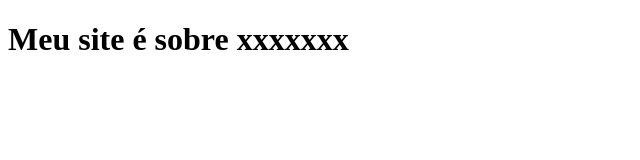
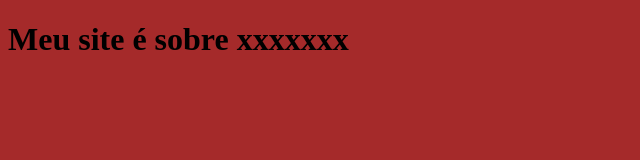
Before and after one commit to Laryssaadriana/projeto-agrinho, a plain HTML site: page index.html in a window 1280 px wide. Shown: the whole page, without its empty margins (0-640 px from the left). Drawn offline with Linux system fonts and the light colour scheme.

Commit message:
mudando a cor de fundo

```diff
--- a/estilo.css
+++ b/estilo.css
@@ -0,0 +1,3 @@
+body{
+    background-color: brown;
+}
--- a/index.html
+++ b/index.html
@@ -4,6 +4,7 @@
     <meta charset="UTF-8">
     <meta name="viewport" content="width=device-width, initial-scale=1.0">
     <title>PROJETOAGRI2025LRY</title>
+    <link rel="stylesheet" href="./estilo.css">
 </head>
 <body>
     <h1>Meu site é sobre xxxxxxx<h1>
```
